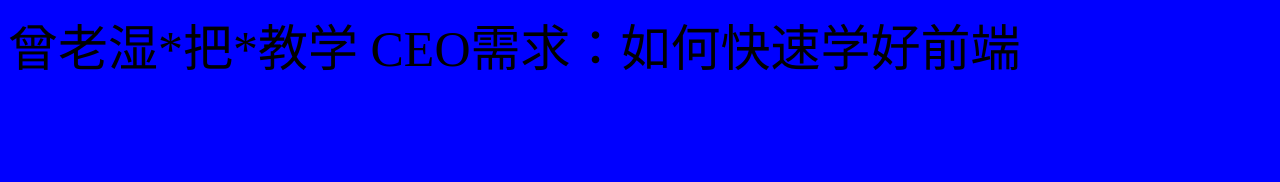
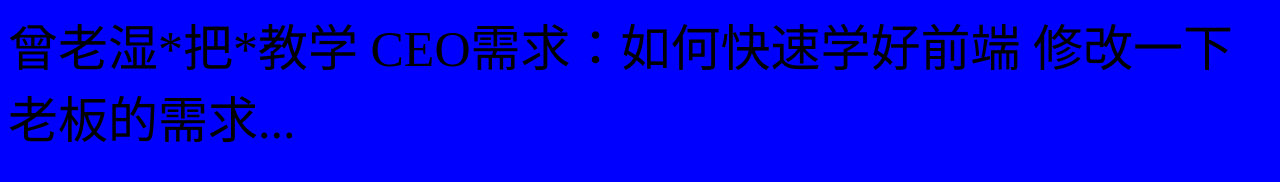
Before and after one commit to DriverZeng/git-demo-1, a plain HTML site: page index.html in a window 1280 px wide. Drawn offline with Linux system fonts and the light colour scheme.

Commit message:
ceo_branch1

```diff
--- a/index.html
+++ b/index.html
@@ -13,6 +13,7 @@
     曾老湿*把*教学
 
     CEO需求：如何快速学好前端
+    修改一下老板的需求...
 </body>
 
 </html>
```
